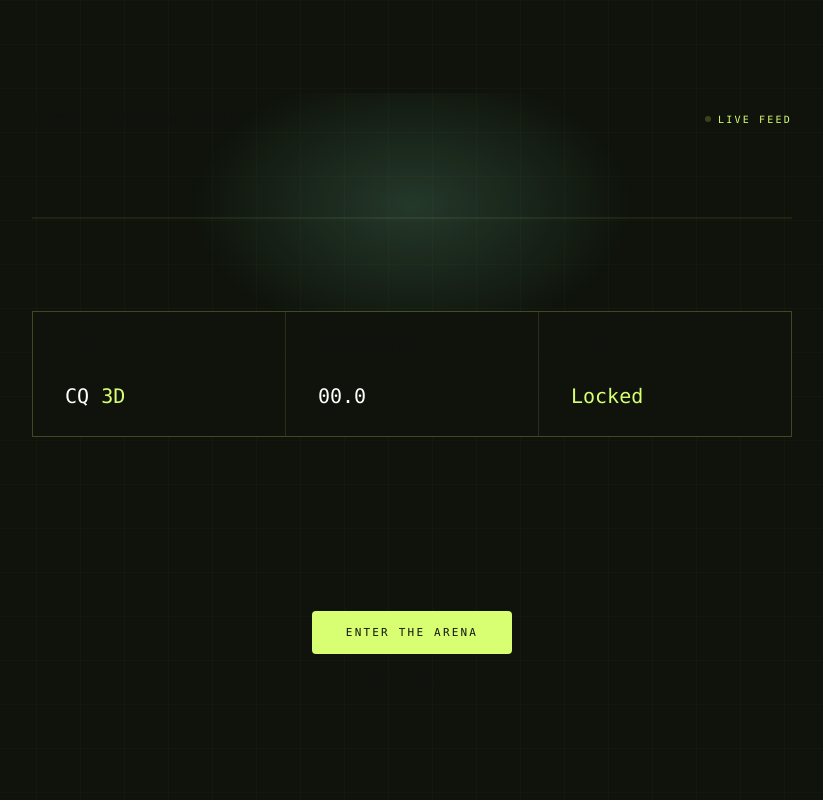
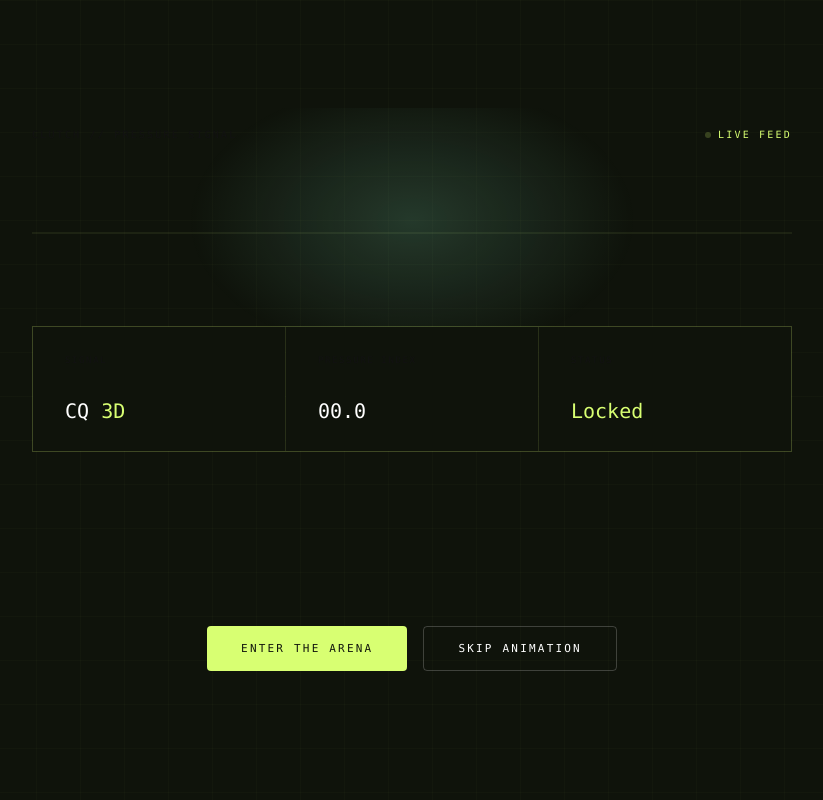
Before and after one commit to aakasharora15/Clutch-Command, a Next.js app: page / in a window 1280 px wide. Shown: the top 800 px of the page, without its empty margins (228-1051 px from the left). Built offline with nearby package versions, Linux system fonts and the light colour scheme.

Commit message:
Make the skip intro button prominent next to the enter button

```diff
--- a/src/app/page.tsx
+++ b/src/app/page.tsx
@@ -168,8 +168,10 @@ function PressureIntro({ onDone }: { onDone?: () => void }) {
         30&#8202;&#8211;&#8202;30
         <small>The point that decides it</small>
       </div>
-      <button className="enter-btn" onClick={run}>Enter The Arena</button>
-      <button className="intro-skip" onClick={close}>Skip Intro</button>
+      <div style={{ display: 'flex', gap: '16px', marginTop: '38px' }}>
+        <button className="enter-btn" style={{ marginTop: 0 }} onClick={run}>Enter The Arena</button>
+        <button className="intro-skip" style={{ marginTop: 0, padding: '15px 34px', border: '1px solid rgba(255,255,255,0.2)', borderRadius: '4px', color: '#fff', fontSize: '11px', letterSpacing: '0.2em' }} onClick={close}>Skip Animation</button>
+      </div>
       <audio ref={audioRef} src="/audio/heartbeat.mp3" preload="auto" />
     </div>
   );
```
